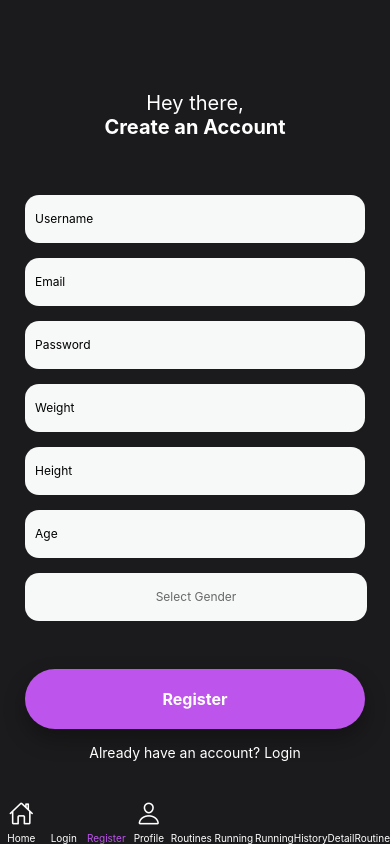
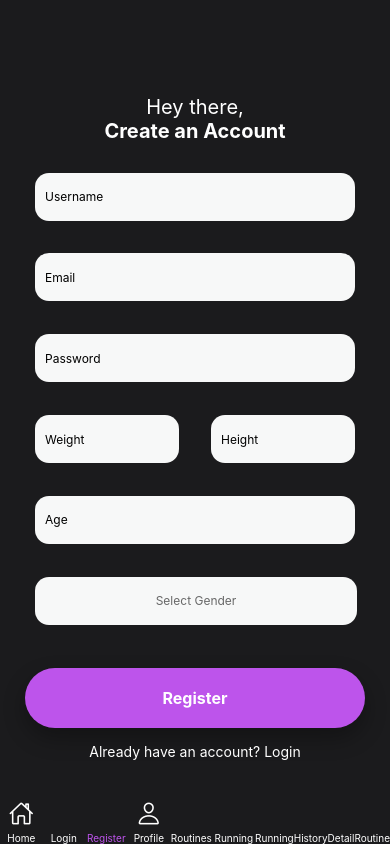
Before and after one commit to GC2-FITNES-SIN/fitness-clientside, a React Native app: screen /Register in a window 390 px wide. Built offline with nearby package versions, Linux system fonts and the light colour scheme.

Commit message:
fix: register page

```diff
--- a/src/screen/Register.js
+++ b/src/screen/Register.js
@@ -18,16 +18,27 @@ const Register = () => {
             Create an Account
           </TextCustom>
         </ContainerFlexSameFlex>
-        <ContainerFlexSameFlex $column $gap={"15px"} $justifyContent={"center"} $padding={"30px 10px 10px 10px"} $flex={"4"}>
+        <ContainerFlexSameFlex $column $gap={"15px"} $justifyContent={"center"} $flex={"4"}>
+          <ContainerFlexSameFlex>
             <TextInput $backgroundColor={"#F7F8F8"} $borderRadius={"14px"} $height={"48px"} placeholder="Username" $fontSize={"12px"} $color={"#000"} />
+          </ContainerFlexSameFlex>
+          <ContainerFlexSameFlex>
             <TextInput $backgroundColor={"#F7F8F8"} $borderRadius={"14px"} $height={"48px"} placeholder="Email" $fontSize={"12px"} $color={"#000"} />
+          </ContainerFlexSameFlex>
+          <ContainerFlexSameFlex>
             <TextInput $backgroundColor={"#F7F8F8"} $borderRadius={"14px"} $height={"48px"} placeholder="Password" $fontSize={"12px"} $color={"#000"} />
-          <TextInput $backgroundColor={"#F7F8F8"} $borderRadius={"14px"} $height={"48px"} placeholder="Weight" $fontSize={"12px"} $color={"#000"} />
-          <TextInput $backgroundColor={"#F7F8F8"} $borderRadius={"14px"} $height={"48px"} placeholder="Height" $fontSize={"12px"} $color={"#000"} />
+          </ContainerFlexSameFlex>
+          <ContainerFlexSameFlex $justifyContent={"space-between"}>
+            <TextInput $backgroundColor={"#F7F8F8"} $borderRadius={"14px"} $width={"45%"} $height={"48px"} placeholder="Weight" $fontSize={"12px"} $color={"#000"} />
+            <TextInput $backgroundColor={"#F7F8F8"} $borderRadius={"14px"} $width={"45%"} $height={"48px"} placeholder="Height" $fontSize={"12px"} $color={"#000"} />
+          </ContainerFlexSameFlex>
+          <ContainerFlexSameFlex>
             <TextInput $backgroundColor={"#F7F8F8"} $borderRadius={"14px"} $height={"48px"} placeholder="Age" $fontSize={"12px"} $color={"#000"} />
+          </ContainerFlexSameFlex>
+          <ContainerFlexSameFlex>
             <TouchableOpacity onPress={() => setModalVisible(true)}>
               <View style={{ backgroundColor: "#F7F8F8", borderRadius: 14, height: 48, justifyContent: "center" }}>
-              <TextCustom $fontSize={"12px"} $width={"342px"} $color={"#686868"}>{selectedGender || "Select Gender"}</TextCustom>
+                <TextCustom $fontSize={"12px"} $width={"322px"} $color={"#686868"}>{selectedGender || "Select Gender"}</TextCustom>
               </View>
             </TouchableOpacity>
             <Modal
@@ -52,6 +63,7 @@ const Register = () => {
                 </View>
               </View>
             </Modal>
+          </ContainerFlexSameFlex>
         </ContainerFlexSameFlex>
         <ContainerFlexSameFlex $column $gap={"10px"} $justifyContent={"center"}>
           <Button $backgroundColor={"#bd54eb"} $height={"60px"} $borderRadius={"99px"} $padding={"20px 0px 0px 0px"}
```
Lines whose indentation alone changed are shown as unchanged.
